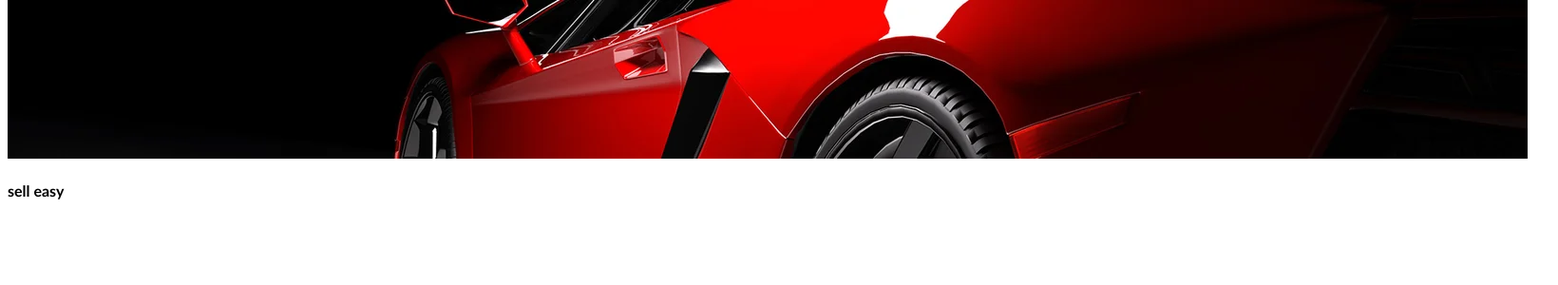
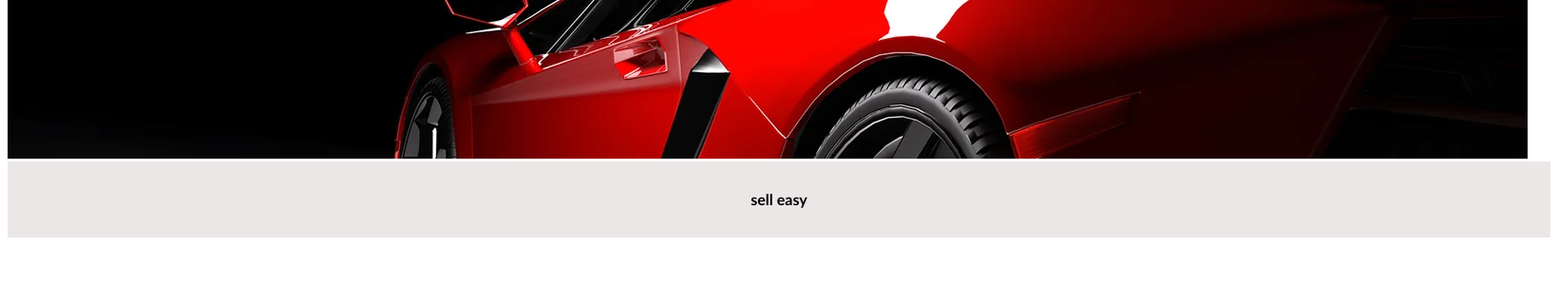
Before and after one commit to Ayaz-Ahamed-Shaik/PythonGroupRetake, a Flask app: page / in a window 1640 px wide. Shown: the part 90-390 px from the top of the page at 95% size. Run offline with Flask 3, Linux system fonts and the light colour scheme.

Commit message:
section2styling

```diff
--- a/static/css/index.css
+++ b/static/css/index.css
@@ -27,3 +27,15 @@ nav h3
 {
     margin-left: 50px;
 }
+
+
+/* main section */
+.section2
+{
+    width: 100%;
+    height: 80px;
+    background-color:rgb(235, 231, 231);
+    display: flex;
+    justify-content: center;
+    align-items: center;
+}
```
